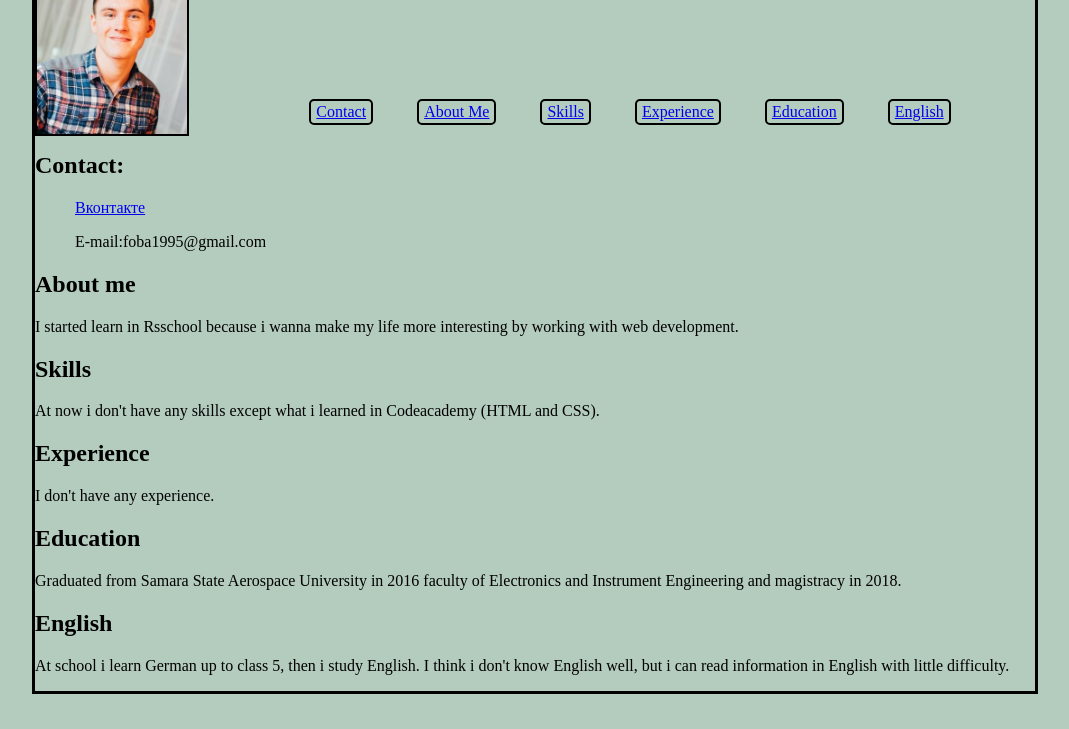
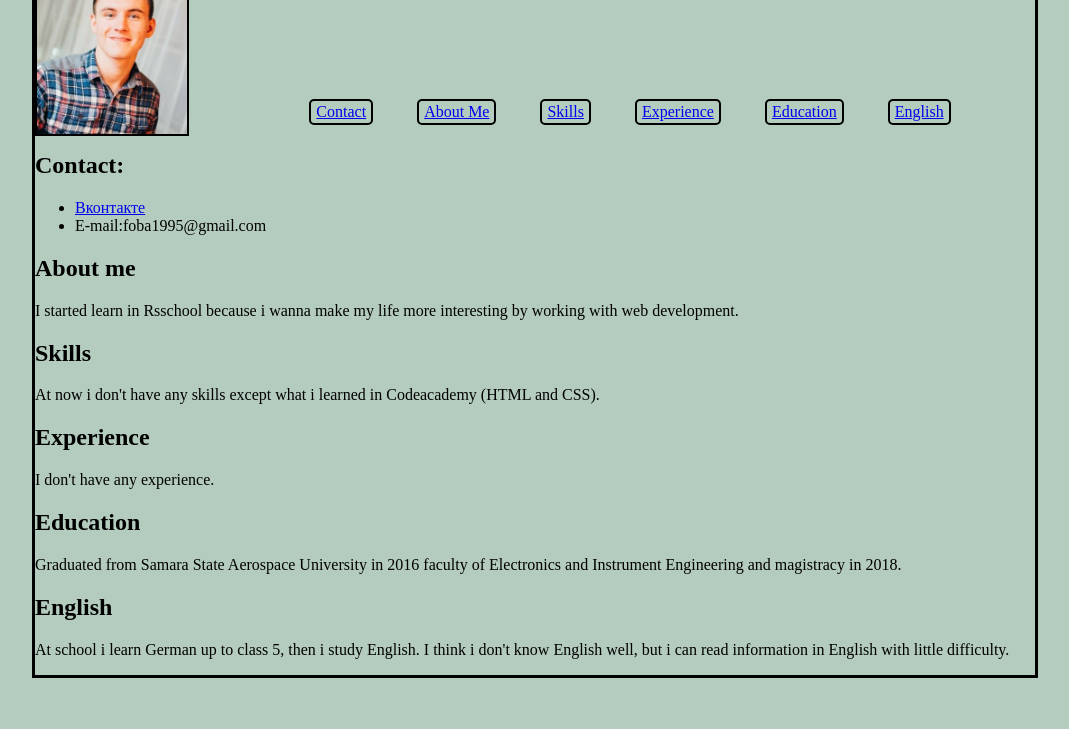
Before and after one commit to ifoba/mark, a plain HTML site: page index.html in a window 1280 px wide. Shown: the part 71-800 px from the top of the page, without its empty margins (105-1174 px from the left). Drawn offline with Linux system fonts and the light colour scheme.

Commit message:
fix: section contact

```diff
--- a/index.html
+++ b/index.html
@@ -25,8 +25,13 @@
     <main>
         <article id="contact">
             <h2>Contact:</h2>
-            <ul><a href="https://vk.com/ifoba">Вконтакте</a></ul>
-            <ul>E-mail:foba1995@gmail.com</ul>
+            <ul>
+                <li><a href="https://vk.com/ifoba">Вконтакте</a></li>
+                <li>
+                    E-mail:foba1995@gmail.com
+                </li>
+            </ul>
+
         </article>
         <article id="aboutMe">
             <h2>About me</h2>
@@ -62,3 +67,5 @@
 
 
     </main>
+</body>
+</html>
```
